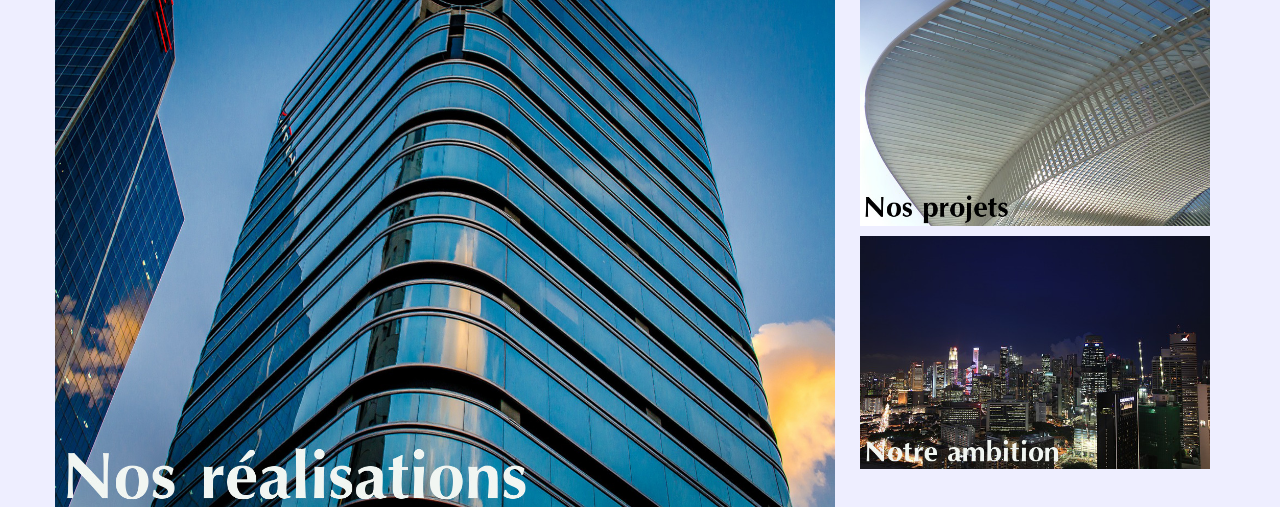
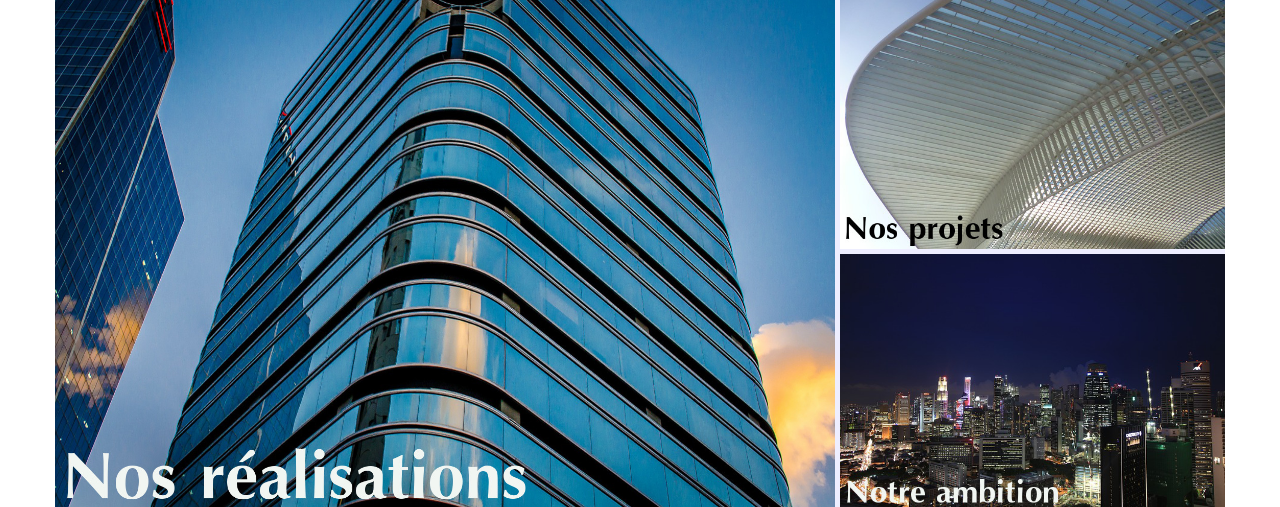
Before and after one commit to LuckyFifi/B, a plain HTML site: page index.html in a window 1280 px wide. Shown: the part 173-680 px from the top of the page. Drawn offline with nearby package versions, Linux system fonts and the light colour scheme.

Commit message:
mise en place marges corrects bloc-page

```diff
--- a/index.html
+++ b/index.html
@@ -25,35 +25,58 @@
 		  /* Styles de base */
 		  body {
 			font-family: 'Bitter', serif;
+
+			color: #259;
+		  }
+		  .container {
 			background-color: #eef;
-			color: #259;
 		  }
 		  nav img {
 			width: 100%;
 		  }
 
 		  /* Styles pour les smartphones */
+		  .container {
+			padding-left: 5px;
+			padding-right: 5px;
+		  }
 		  #left, #side1, #side2 {
-			padding: 10px 10px 0 10px;
+			padding: 0 0 5px 0;
 		  }
 
 		  /* Styles pour les tablettes */
 		  @media (min-width: 768px) {
-			#left{
+			.container {
 				padding: 0;
 			}
+			#left{
+			  padding: 0 0 5px 0;;
+			}
 			#side1 {
-			  padding: 10px 5px 0 0;
+			  padding: 0 0 10px 0;
+			  margin-right: -12px;
 			}
 			#side2 {
-			  padding: 10px 0 0 5px;
+			  padding: 0 0 10px 0;
+			  margin-left: -12px;
 			}
 		  }
 
 			/* Styles pour les écrans moyens et grands */
 			@media (min-width: 992px) {
+			.container {
+				padding: 0;
+			}
+
 				#side1, #side2 {
-			  padding: 0 0 10px 10px;
+					padding: 0 0 5px 0;
+					margin-left: -15px;
+					margin-right: 0;
+				}
+
+				#left {
+					padding: 0 0 5px 0;
+					margin-right: -10px;
 				}
 			}
 
@@ -67,28 +90,37 @@
 				<h1>La maison de l'architecte</h1>
 			</header>
 
-			<div class="row">
-				<nav>
-					<div class="col-sm-12 col-md-8" id="left">
+			<nav class="row">
+				<div class="col-sm-12 col-md-8" >
+						<div id="left" >
 							<a href="#"><img src="assets/img/city1.jpg" alt="Nos réalisations"></a>
 						</div>
+				</div>
+
 				<div class="col-sm-12 col-md-4" >
-						<div class="col-sm-6 col-md-12" id="side1">
+					<div class="row" >
+						<div class="col-sm-6 col-md-12" >
+							<div id="side1">
 								<a href="#"><img src="assets/img/side1.jpg" alt="Nos projets"></a>
 							</div>
-						<div class="col-sm-6 col-md-12" id="side2">
+						</div>
+						<div class="col-sm-6 col-md-12">
+							<div id="side2">
 								<a href="#"><img src="assets/img/side2.jpg" alt="Notre ambition"></a>
 							</div>
 						</div>
+					</div>
+				</div>
 			</nav>
-			</div>
 
-			<footer>
+			<footer class="row">
+			<div class="col-md-12">
 				<a class="btn btn-primary" href="#"><i class="fa fa-twitter fa-2x"></i></a>
 				<a class="btn btn-primary" href="#"><i class="fa fa-facebook fa-2x"></i></a>
 				<a class="btn btn-primary" href="#"><i class="fa fa-google-plus fa-2x"></i></a>
 				<a class="btn btn-primary" href="#"><i class="fa fa-flickr fa-2x"></i></a>
 				<a class="btn btn-primary" href="#"><i class="fa fa-spotify fa-2x"></i></a>
+			</div>
 			</footer>
 
 		</div>
```
Lines whose indentation alone changed are shown as unchanged.
